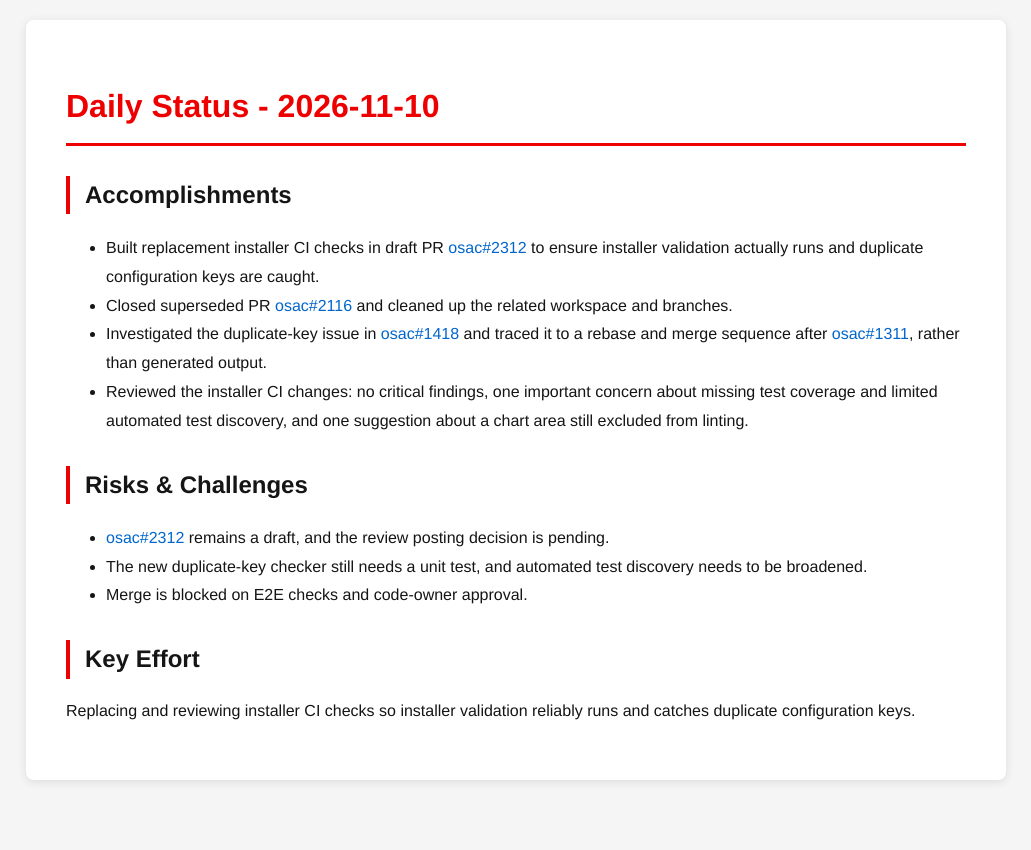
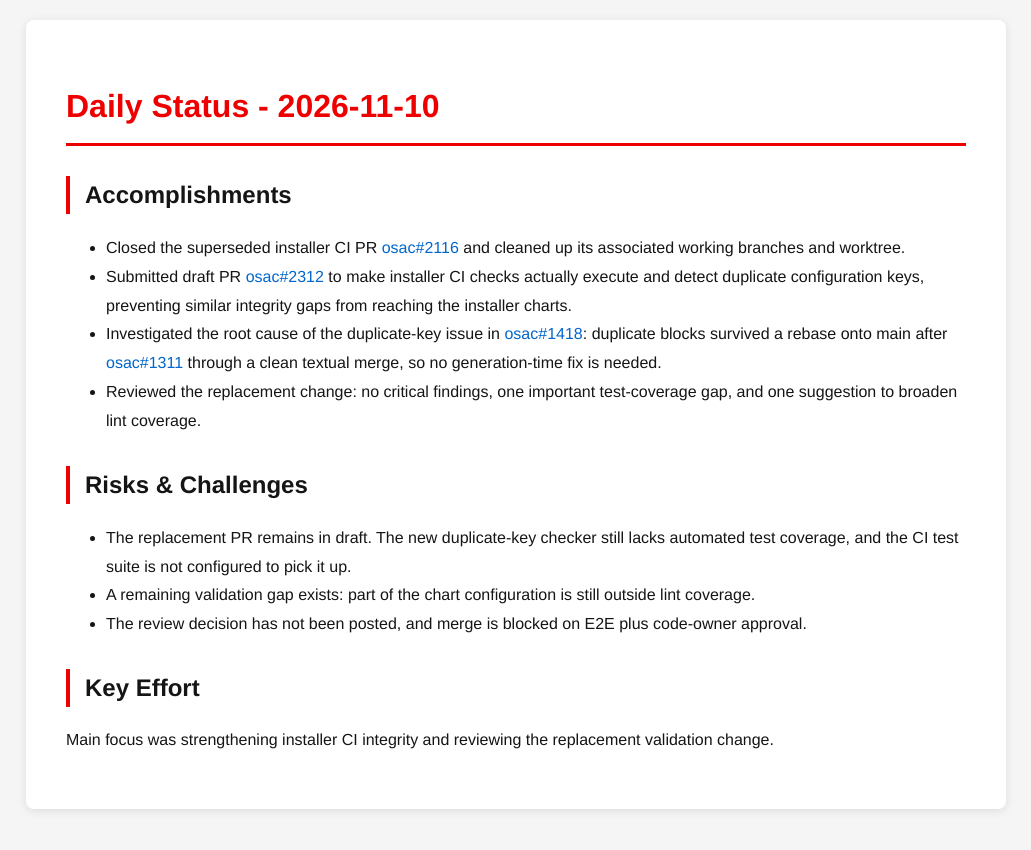
Before and after one commit to tzvatot/daily-status, a Jekyll site: the page built from 2026-11-10.md, in a window 1280 px wide. Shown: the top 850 px of the page, without its empty margins (124-1155 px from the left). Built offline with Jekyll 4.4.1, drawn with Linux system fonts in a browser that asks for light colours.

Commit message:
Daily status update - 2026-11-10

```diff
--- a/2026-11-10.md
+++ b/2026-11-10.md
@@ -7,15 +7,15 @@ date: 2026-11-10
 # Daily Status - 2026-11-10
 
 ## Accomplishments
-- Built replacement installer CI checks in draft PR [osac#2312](https://github.com/osac-project/osac/pull/2312) to ensure installer validation actually runs and duplicate configuration keys are caught.
-- Closed superseded PR [osac#2116](https://github.com/osac-project/osac/pull/2116) and cleaned up the related workspace and branches.
-- Investigated the duplicate-key issue in [osac#1418](https://github.com/osac-project/osac/pull/1418) and traced it to a rebase and merge sequence after [osac#1311](https://github.com/osac-project/osac/pull/1311), rather than generated output.
-- Reviewed the installer CI changes: no critical findings, one important concern about missing test coverage and limited automated test discovery, and one suggestion about a chart area still excluded from linting.
+- Closed the superseded installer CI PR [osac#2116](https://github.com/osac-project/osac/pull/2116) and cleaned up its associated working branches and worktree.
+- Submitted draft PR [osac#2312](https://github.com/osac-project/osac/pull/2312) to make installer CI checks actually execute and detect duplicate configuration keys, preventing similar integrity gaps from reaching the installer charts.
+- Investigated the root cause of the duplicate-key issue in [osac#1418](https://github.com/osac-project/osac/pull/1418): duplicate blocks survived a rebase onto main after [osac#1311](https://github.com/osac-project/osac/pull/1311) through a clean textual merge, so no generation-time fix is needed.
+- Reviewed the replacement change: no critical findings, one important test-coverage gap, and one suggestion to broaden lint coverage.
 
 ## Risks & Challenges
-- [osac#2312](https://github.com/osac-project/osac/pull/2312) remains a draft, and the review posting decision is pending.
-- The new duplicate-key checker still needs a unit test, and automated test discovery needs to be broadened.
-- Merge is blocked on E2E checks and code-owner approval.
+- The replacement PR remains in draft. The new duplicate-key checker still lacks automated test coverage, and the CI test suite is not configured to pick it up.
+- A remaining validation gap exists: part of the chart configuration is still outside lint coverage.
+- The review decision has not been posted, and merge is blocked on E2E plus code-owner approval.
 
 ## Key Effort
-Replacing and reviewing installer CI checks so installer validation reliably runs and catches duplicate configuration keys.
+Main focus was strengthening installer CI integrity and reviewing the replacement validation change.
```
